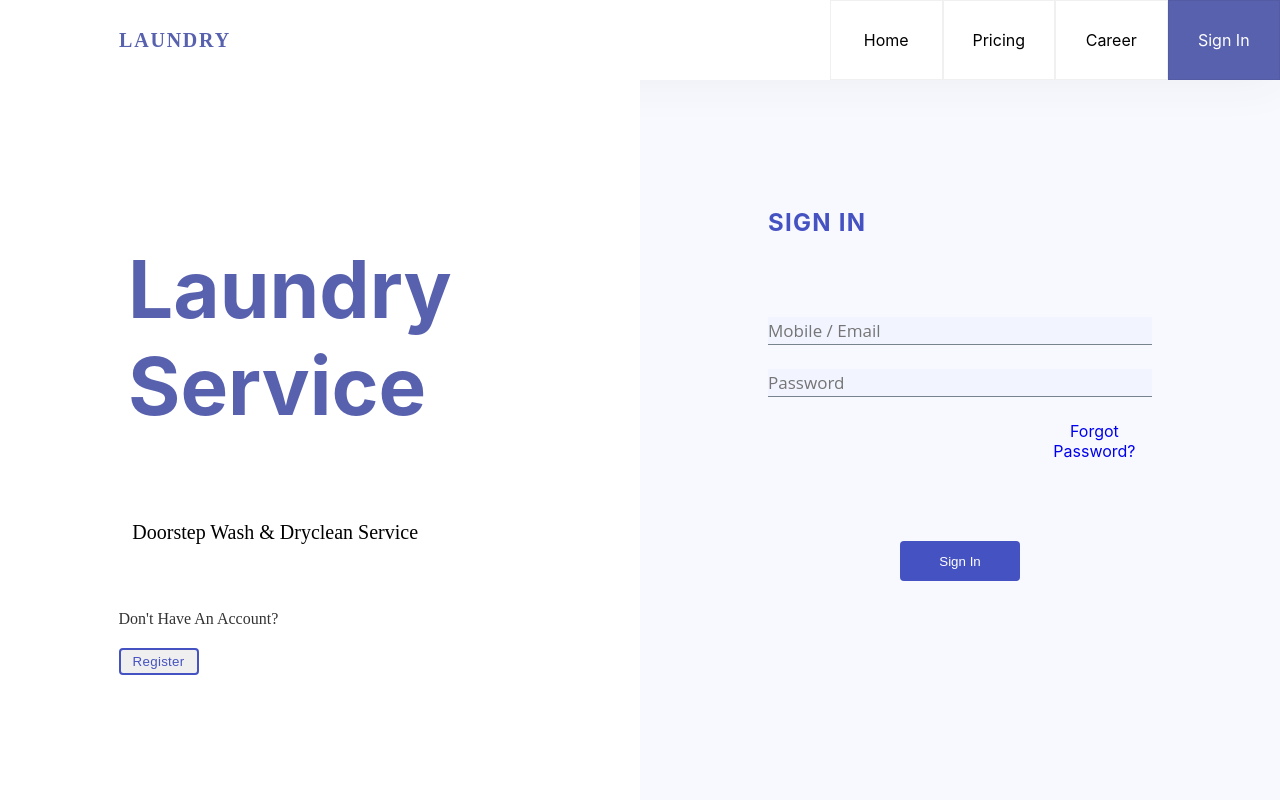
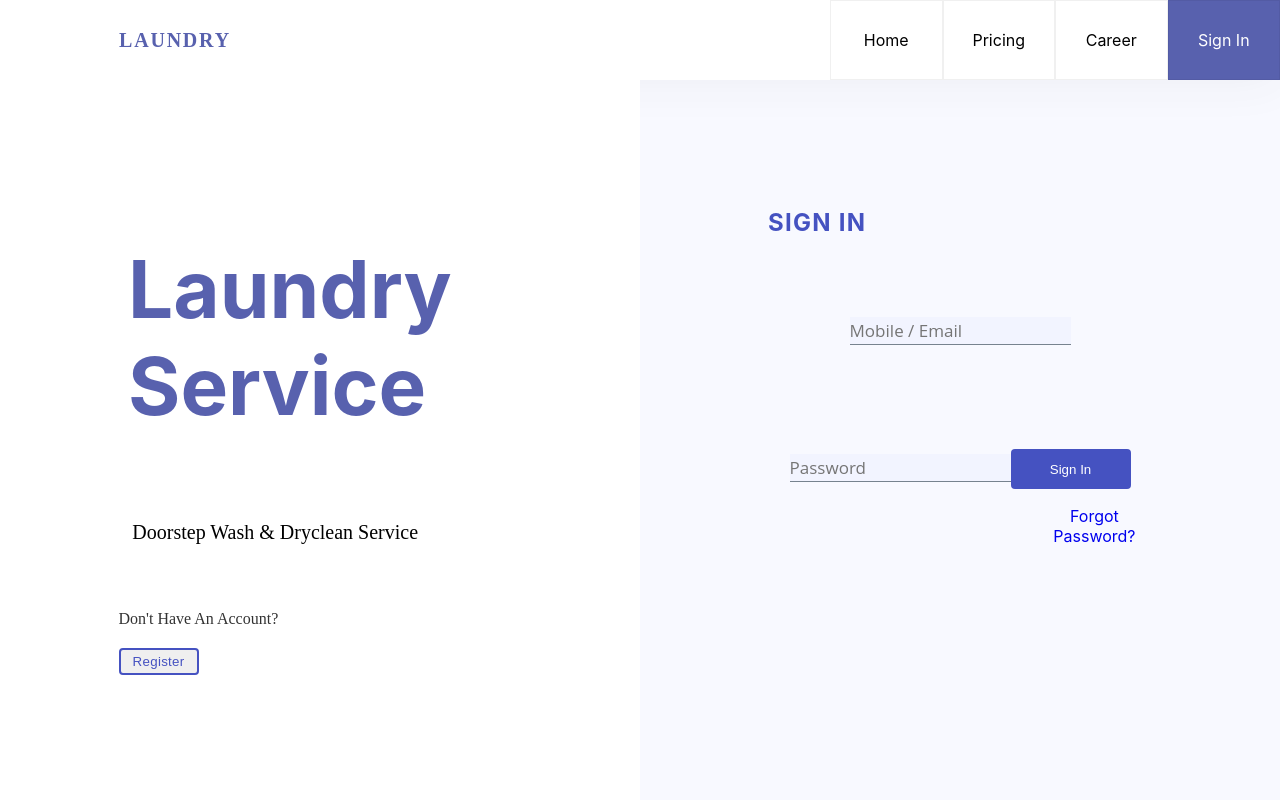
Before and after one commit to Rajan-sharma-dev/Ourgroup, a React (Create React App) app in the folder client/: page / in a window 1280 px wide. Shown: the top 800 px of the page. Built offline with nearby package versions, Linux system fonts and the light colour scheme; the HTML template or start-up script is replaced by a standard one.

Commit message:
login-page

```diff
--- a/client/package.json
+++ b/client/package.json
@@ -2,6 +2,7 @@
   "name": "client",
   "version": "0.1.0",
   "private": true,
+  "proxy":"http://localhost:3008",
   "dependencies": {
     "@testing-library/jest-dom": "^5.16.1",
     "@testing-library/react": "^12.1.2",
--- a/client/src/App.js
+++ b/client/src/App.js
@@ -1,13 +1,18 @@
 import './App.css';
 import { BrowserRouter, Routes, Route } from 'react-router-dom';
 import Home from './components/Home';
+import Registration from './components/register';
 function App() {
   return (
     <div className="App">
       <BrowserRouter>
         <Routes>
           <Route path="/" element={<Home />}></Route>
-        </Routes>
+          <Route path="/register" element={<Registration />}></Route>
+          <Route path="/login" element={<Home />}></Route>
+
+
+          </Routes>
       </BrowserRouter>
     </div>
   );
--- a/client/src/components/MiddleRight.jsx
+++ b/client/src/components/MiddleRight.jsx
@@ -1,14 +1,49 @@
-import React from 'react';
+import React, { useState } from 'react';
+
 
 const MiddleRight = () => {
+
+  const [email,setEmail]=useState()
+  const [password,setPassword]=useState()
+  const detailsSubmit=async()=>{
+    try{
+      const response= await fetch('/login',{
+        method:'POST',
+
+            headers:{
+                'Content-Type':'application/json'
+            },
+            body:JSON.stringify({
+              "email": email,
+              "password":password
+
+          })
+
+      }
+
+      )
+
+    }catch(err){
+
+    }
+
+
+
+  }
+
   return <div className='sign-in'>
     <h2>SIGN IN</h2>
     <div className='input-field'>
-      <input type="text" placeholder='Mobile / Email'/>
-      <input type="password" placeholder='Password'/>
+    <form method='POST'>
+    <input type="text" placeholder='Mobile / Email' value={email} onChange={(e)=>setEmail(e.target.value)}/>
+    <input type="password" placeholder='Password' value={password} onChange={(e)=>setPassword(e.target.value)}/>
+
+
+
+    <a href="https://" id='forgot'>Forgot Password?</a>
+    <button onClick={detailsSubmit}>Sign In</button>
+    </form>
     </div>
-    <a href="https://" id='forgot'>Forgot Password?</a>
-    <button>Sign In</button>
   </div>;
 };
 
--- a/client/src/components/register.js
+++ b/client/src/components/register.js
@@ -1,7 +1,10 @@
-import "./register.css"
+//import "./register.css"
 import react, { useState } from "react";
 
+
+
 const Registration = () => {
+
     const [user, setUser] = useState({
         name: "", email: "", phone: "",  password: "", cpassword: "", pincode: "", state: "", district: "", address: ""
     })
```
Also changed, not shown: 2 other files (tests, documents, lock files or other folders).
